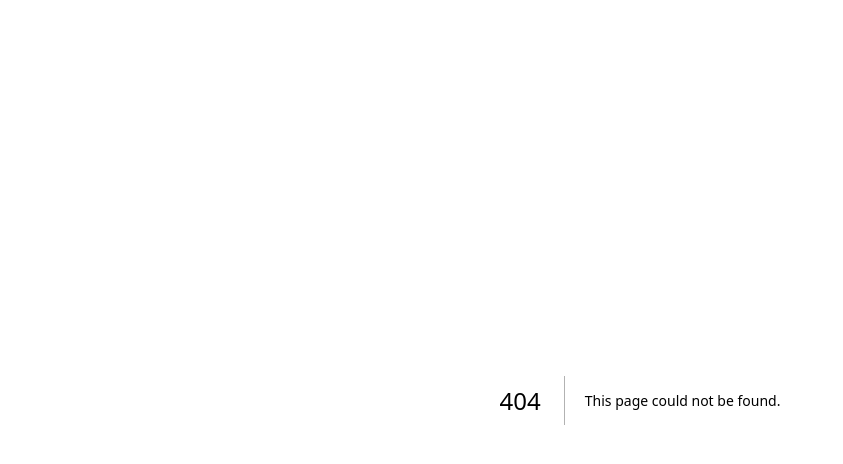
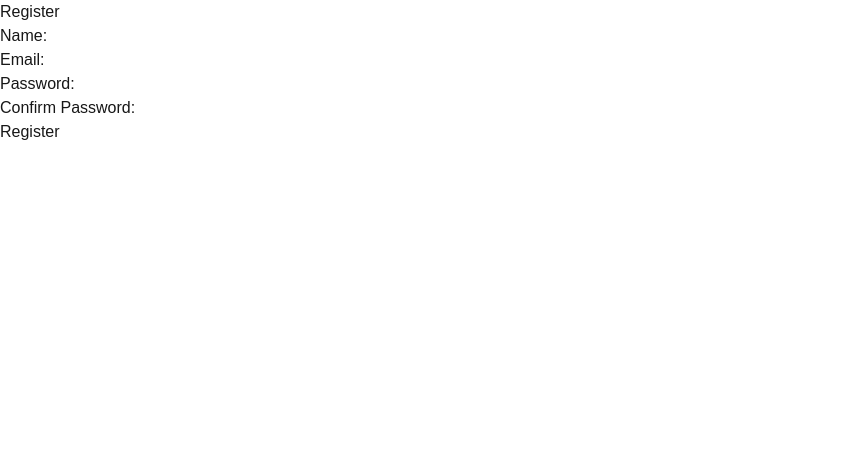
Before and after one commit to nabinamangrati/blog-app, a Next.js app in the folder Frontend/: page /register in a window 1280 px wide. Before the commit this address had no page. Shown: the top 464 px of the page, without its empty margins (0-843 px from the left). Built offline with nearby package versions, Linux system fonts and the light colour scheme.

Commit message:
register page

```diff
--- /dev/null
+++ b/Frontend/src/app/register/page.js
@@ -0,0 +1,126 @@
+'use client'
+import { useState } from 'react';
+
+const RegisterPage = () => {
+  const [formData, setFormData] = useState({
+    name: '',
+    email: '',
+    password: '',
+    confirmPassword: ''
+  });
+
+  const [error, setError] = useState('');
+  const [successMessage, setSuccessMessage] = useState('');
+
+  const handleChange = (e) => {
+    const { name, value } = e.target;
+    setFormData({
+      ...formData,
+      [name]: value
+    });
+  };
+
+  const handleSubmit = async (e) => {
+    e.preventDefault();
+
+    // Check if passwords match
+    if (formData.password !== formData.confirmPassword) {
+      setError('Passwords do not match');
+      setSuccessMessage('');
+      return;
+    }
+
+    try {
+      const response = await fetch('http://localhost:3000/users', { // The URL matches the @Post('users') route in your backend
+        method: 'POST',
+        headers: {
+          'Content-Type': 'application/json',
+        },
+        body: JSON.stringify({
+          name: formData.name,
+          email: formData.email,
+          password: formData.password,
+        }),
+      });
+
+      if (!response.ok) {
+        if (response.status === 409) {
+          const data = await response.json();
+          setError(data.message); // Display the error message returned by backend (e.g. "Email already exits")
+        } else {
+          throw new Error('Registration failed');
+        }
+        setSuccessMessage('');
+        return;
+      }
+
+      const data = await response.json();
+      setSuccessMessage('Registration successful! Please log in.');
+      setError('');
+    } catch (error) {
+      console.error(error);
+      setError('Registration failed. Please try again.');
+      setSuccessMessage('');
+      setFormData('')
+    }
+  };
+
+  return (
+    <div>
+      <h2>Register</h2>
+
+      {error && <p style={{ color: 'red' }}>{error}</p>}
+      {successMessage && <p style={{ color: 'green' }}>{successMessage}</p>}
+
+      <form onSubmit={handleSubmit}>
+        <label>
+          Name:
+          <input
+            type="text"
+            name="name"
+            value={formData.name}
+            onChange={handleChange}
+            required
+          />
+        </label>
+        <br />
+        <label>
+          Email:
+          <input
+            type="email"
+            name="email"
+            value={formData.email}
+            onChange={handleChange}
+            required
+          />
+        </label>
+        <br />
+        <label>
+          Password:
+          <input
+            type="password"
+            name="password"
+            value={formData.password}
+            onChange={handleChange}
+            required
+          />
+        </label>
+        <br />
+        <label>
+          Confirm Password:
+          <input
+            type="password"
+            name="confirmPassword"
+            value={formData.confirmPassword}
+            onChange={handleChange}
+            required
+          />
+        </label>
+        <br />
+        <button type="submit">Register</button>
+      </form>
+    </div>
+  );
+};
+
+export default RegisterPage;
```
Also changed, not shown: Frontend/.eslintrc.json (deleted), 2 other files (tests, documents, lock files or other folders).
